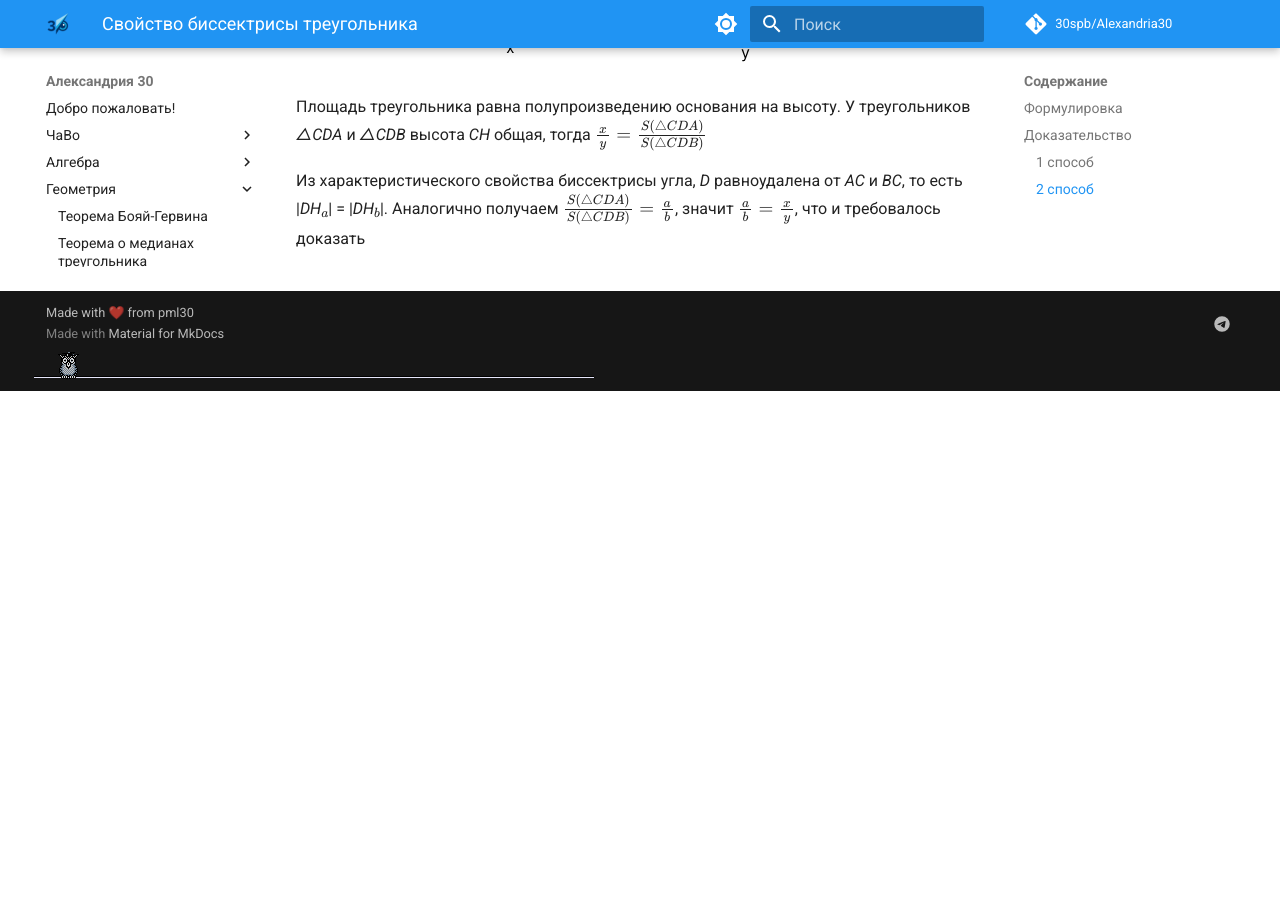
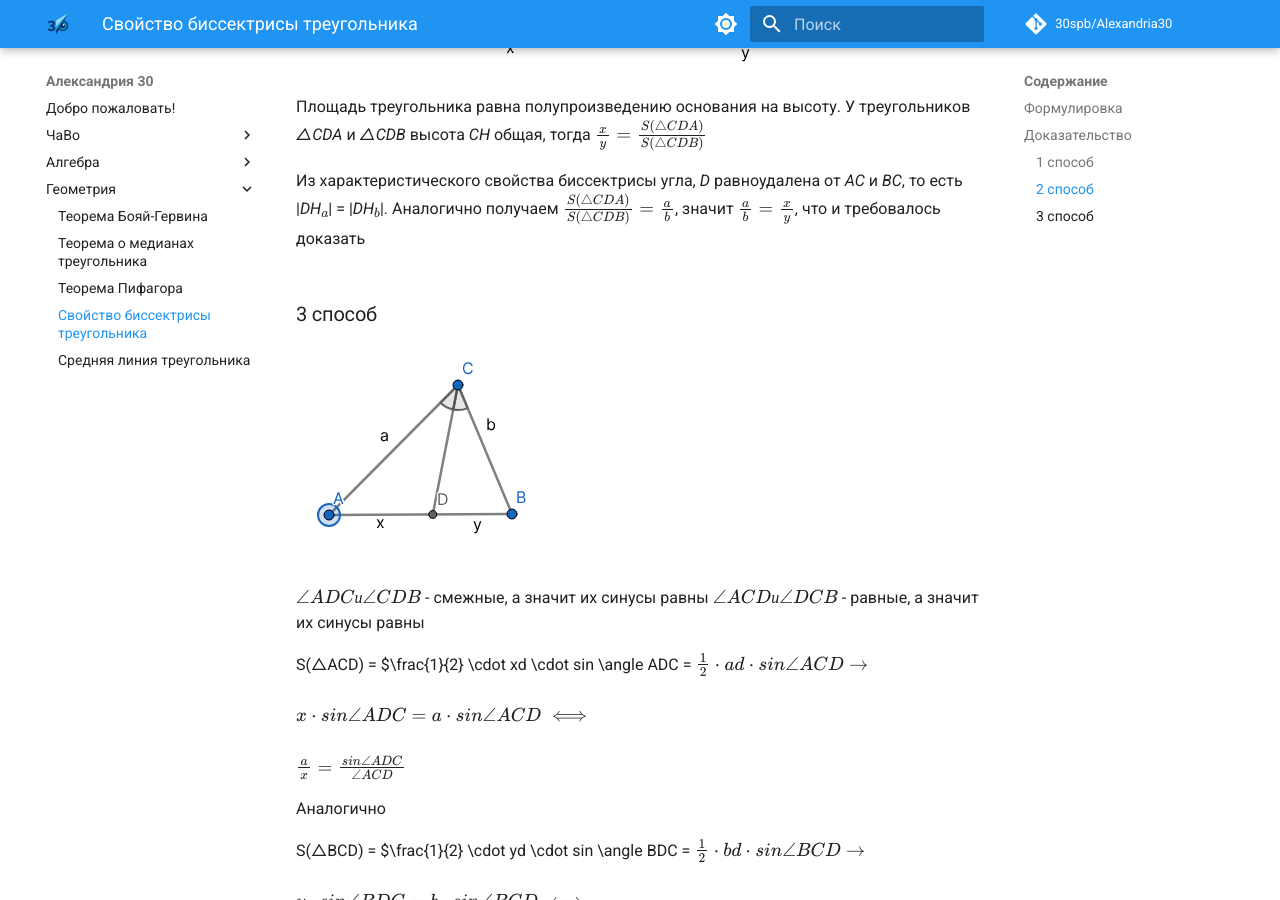
Before and after one commit to 30spb/Alexandria30, an MkDocs documentation site: the page built from docs/geometry/bissector_property.md, in a window 1280 px wide and 900 px high, scrolled down 2021 px. Built offline with MkDocs 1.6.1 and Material for MkDocs 9.7.7, drawn with Linux system fonts in a browser that asks for light colours; comment, search, counter and statistics services are not loaded; before the commit the page ends 2412 px from its top, so only the background shows below that.

Commit message:
Update bissector_property.md
Добавил 3 способ доказательства теоремы о биссектрисе внутреннего угла треугольника (через площади и тригонометрию)

```diff
--- a/docs/geometry/bissector_property.md
+++ b/docs/geometry/bissector_property.md
@@ -51,3 +51,24 @@
 Из характеристического свойства биссектрисы угла, *D* равноудалена от *AC* и *BC*, то есть |*DH*$_a$| = |*DH*$_b$|. Аналогично получаем $\frac{S(△CDA)}{S(△CDB)} = \frac{a}{b}$, значит $\frac{a}{b} = \frac{x}{y}$, что и требовалось доказать
 
 </div>
+
+### 3 способ {#3-способ}
+
+![способ 3](../assets/geometry/bissector_property/given.svg "способ 3")
+
+<div style="overflow-x: auto; overflow-y: hidden" markdown="block">
+$\angle ADC и \angle CDB$ - смежные, а значит их синусы равны
+$\angle ACD и \angle DCB$ - равные, а значит их синусы равны
+
+S(△ACD) = $\frac{1}{2} \cdot xd \cdot sin \angle ADC = $\frac{1}{2} \cdot ad \cdot sin \angle ACD \rightarrow$ <br><br>
+$x \cdot sin \angle ADC = a \cdot sin \angle ACD \iff$ <br><br>
+$\frac{a}{x} = \frac{sin \angle ADC}{\angle ACD}$
+
+Аналогично
+
+S(△BCD) = $\frac{1}{2} \cdot yd \cdot sin \angle BDC = $\frac{1}{2} \cdot bd \cdot sin \angle BCD \rightarrow$ <br><br>
+$y \cdot sin \angle BDC = b \cdot sin \angle BCD \iff$ <br><br>
+$\frac{b}{y} = \frac{sin \angle BDC}{\angle BCD} \iff$ <br><br>
+$\frac{b}{y} = \frac{sin \angle ADC}{\angle ACD} = \frac{a}{x}$
+
+</div>
```
